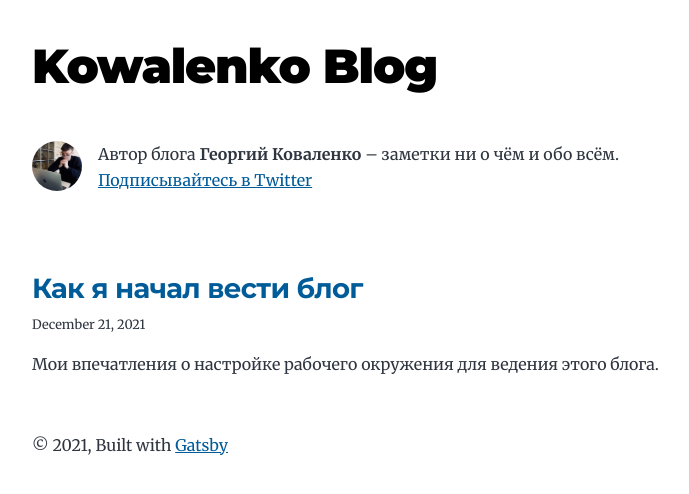
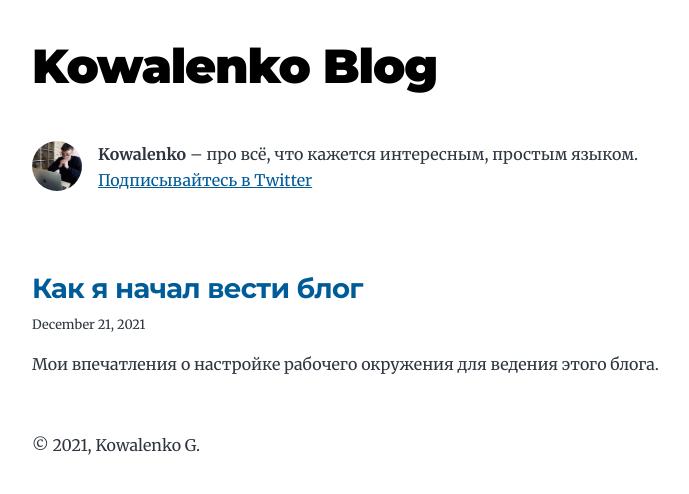
Before and after one commit to shpilson/gatsby-starter-blog, a Gatsby site: page / in a window 1280 px wide. Shown: the whole page, without its empty margins (292-981 px from the left). Built offline with nearby package versions, Linux system fonts and the light colour scheme; Gatsby itself is replaced by a stand-in of ours.

Commit message:
updating

```diff
--- a/gatsby-config.js
+++ b/gatsby-config.js
@@ -2,8 +2,8 @@ module.exports = {
   siteMetadata: {
     title: `Kowalenko Blog`,
     author: {
-      name: `Георгий Коваленко`,
-      summary: `– заметки ни о чём и обо всём.`,
+      name: `Kowalenko`,
+      summary: `– про всё, что кажется интересным, простым языком.`,
     },
     description: `Авторский блог Георгия Коваленко.`,
     siteUrl: `https://blog.kowalenko.net/`,
--- a/src/components/bio.js
+++ b/src/components/bio.js
@@ -44,7 +44,7 @@ const Bio = () => {
       />
       {author?.name && (
         <p>
-          Автор блога <strong>{author.name}</strong> {author?.summary || null}
+          <strong>{author.name}</strong> {author?.summary || null}
           {` `}
           <a href={`https://twitter.com/${social?.twitter || ``}`}>
             Подписывайтесь в Twitter
--- a/src/components/layout.js
+++ b/src/components/layout.js
@@ -25,9 +25,9 @@ const Layout = ({ location, title, children }) => {
       <header className="global-header">{header}</header>
       <main>{children}</main>
       <footer>
-        © {new Date().getFullYear()}, Built with
+        © {new Date().getFullYear()},
         {` `}
-        <a href="https://www.gatsbyjs.com">Gatsby</a>
+        Kowalenko G.
       </footer>
     </div>
   )
```
